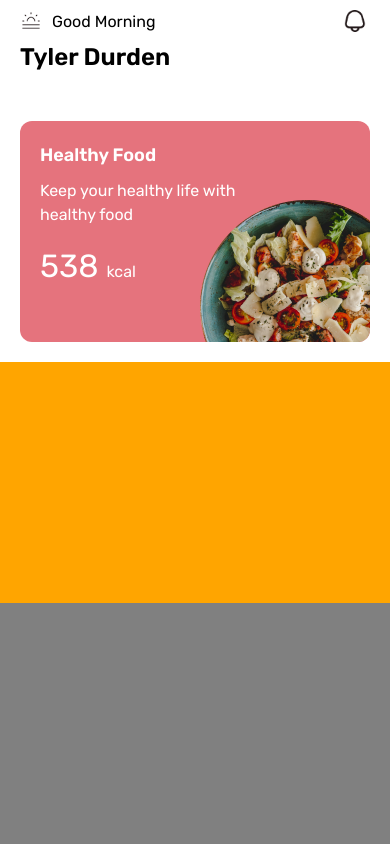
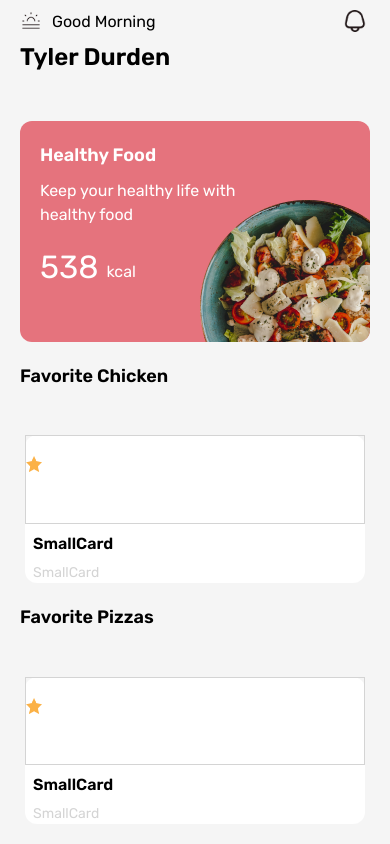
Before and after one commit to SBigz/Healthy_Food, a React Native app: screen /Home in a window 390 px wide. Built offline with nearby package versions, Linux system fonts and the light colour scheme.

Commit message:
SmallCards Layout Started

```diff
--- a/components/LargeCard.jsx
+++ b/components/LargeCard.jsx
@@ -1,5 +1,4 @@
 import styled from "styled-components/native";
-import { View, Text } from "react-native";
 
 import Images from "../constants/Images";
 
@@ -41,7 +40,7 @@ const Number = styled.Text`
   font-family: "Rubik-Regular";
   font-size: 32px;
   color: white;
-  line-height: 40px,
+  line-height: 40px;
 `;
 
 const Kcal = styled.Text`
--- a/components/SmallCard.jsx
+++ b/components/SmallCard.jsx
@@ -1,10 +1,69 @@
-import { View, Text } from 'react-native'
-import React from 'react'
+import styled from "styled-components/native";
+import { View, Text } from "react-native";
+
+import Images from "../constants/Images";
+
+const Container = styled.View`
+  flex: 1;
+  background-color: white;
+  border-radius: 12px;
+  height: 100%;
+  margin: 0 5px;
+`;
+
+const ImageContainer = styled.View`
+  flex: 2;
+  width: 100%;
+  height: 100%;
+  overflow: hidden;
+  border: 1px solid #d4d4d4;
+`;
+
+const TextContainer = styled.View`
+  flex: 1;
+  width: 100%;
+  height: 100%;
+  padding: 8px 8px;
+`;
+
+const Title = styled.Text`
+  font-family: "Rubik-SemiBold";
+  font-size: 16px;
+  line-height: 24px;
+  font-weight: 600;
+  color: black;
+`;
+
+const Price = styled.Text`
+  font-family: "Rubik-Regular";
+  font-size: 14px;
+  line-height: 24px;
+  color: #d4d4d4;
+  margin-top: 5px;
+`;
+
+const Rate = styled.View`
+  flex-direction: row;
+  margin-top: 20px;
+`;
+
+const Star = styled.Image`
+  width: 16px;
+  height: 16px;
+`;
 
 export default function SmallCard() {
   return (
-    <View>
-      <Text>SmallCard</Text>
-    </View>
-  )
+    <Container>
+      <ImageContainer>
+        <Rate>
+          <Star source={Images.Star} />
+        </Rate>
+      </ImageContainer>
+      <TextContainer>
+        <Title>SmallCard</Title>
+        <Price>SmallCard</Price>
+      </TextContainer>
+    </Container>
+  );
 }
--- a/screens/Home.jsx
+++ b/screens/Home.jsx
@@ -3,11 +3,12 @@ import { Text } from "react-native";
 
 import Images from "../constants/Images";
 import LargeCard from "../components/LargeCard";
+import SmallCard from "../components/SmallCard";
 
 const Container = styled.SafeAreaView`
   flex: 1;
   align-items: center;
-  background-color: white;
+  background-color: whitesmoke;
 `;
 
 const TopContainer = styled.View`
@@ -27,18 +28,21 @@ const MidContainer = styled.View`
 const BottomUpContainer = styled.View`
   flex: 2;
   width: 100%;
-  justify-content: flex-end;
-  align-items: center;
   padding-bottom: 5%;
-  background-color: orange;
+  padding: 0 20px 20px 20px;
 `;
 
 const BottomDownContainer = styled.View`
   flex: 2;
   width: 100%;
-  align-items: center;
   padding-bottom: 5%;
-  background-color: grey;
+  padding: 0 20px 20px 20px;
+`;
+
+const CardContainer = styled.View`
+  flex: 2;
+  flex-direction: row;
+  justify-content: space-between;
 `;
 
 const WelcomeContainer = styled.View`
@@ -79,6 +83,16 @@ const Device = styled.Text`
   font-weight: 600;
 `;
 
+const Title = styled.Text`
+  flex: 1;
+  font-family: "Rubik-SemiBold";
+  font-size: 18px;
+  line-height: 28px;
+  font-weight: 600;
+  color: black;
+  text-align: left;
+`;
+
 export default function Home() {
   return (
     <>
@@ -103,8 +117,18 @@ export default function Home() {
             subtitle="Keep your healthy life with healthy food"
           />
         </MidContainer>
-        <BottomUpContainer></BottomUpContainer>
-        <BottomDownContainer></BottomDownContainer>
+        <BottomUpContainer>
+          <Title>Favorite Chicken</Title>
+          <CardContainer>
+            <SmallCard />
+          </CardContainer>
+        </BottomUpContainer>
+        <BottomDownContainer>
+          <Title>Favorite Pizzas</Title>
+          <CardContainer>
+            <SmallCard />
+          </CardContainer>
+        </BottomDownContainer>
       </Container>
     </>
   );
```
